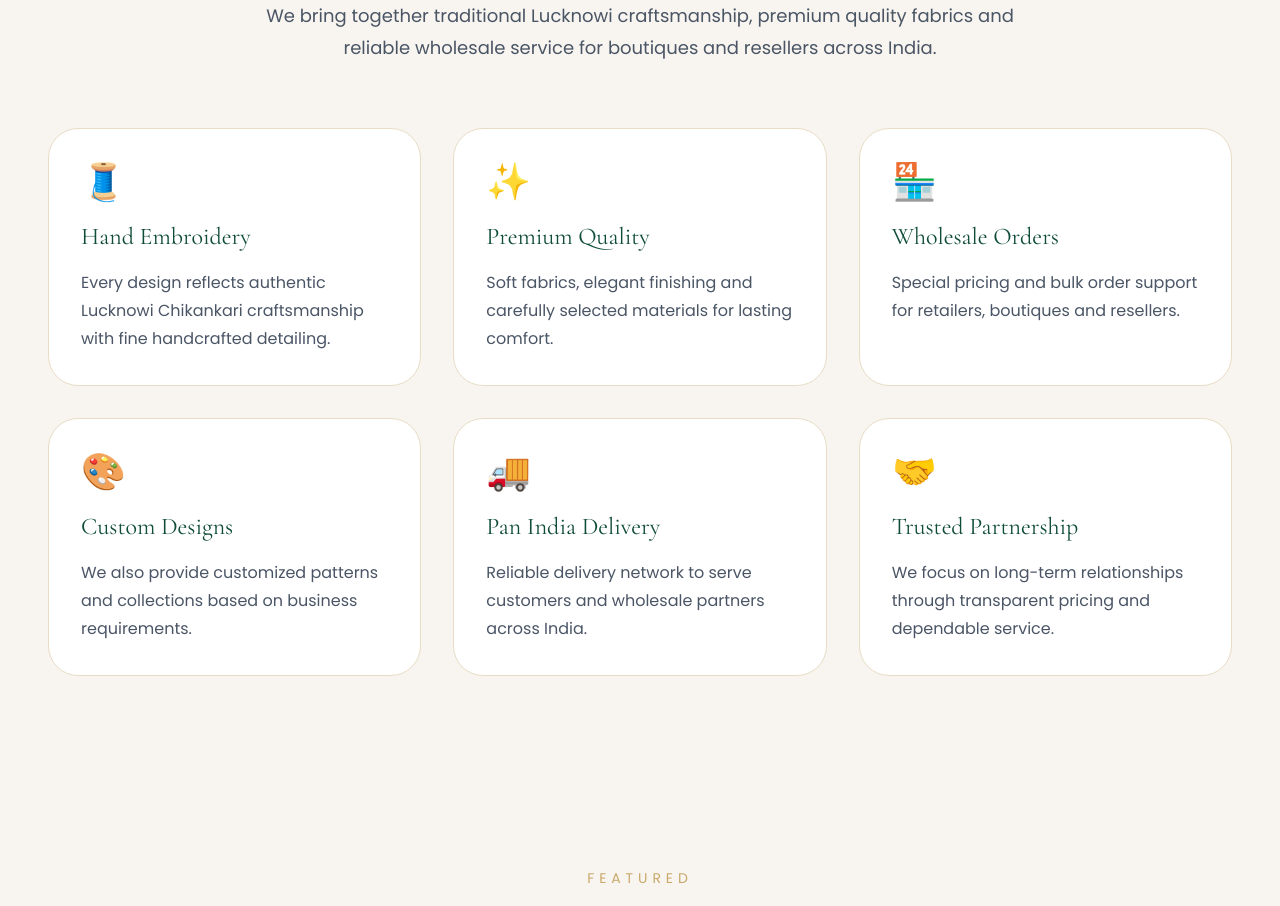
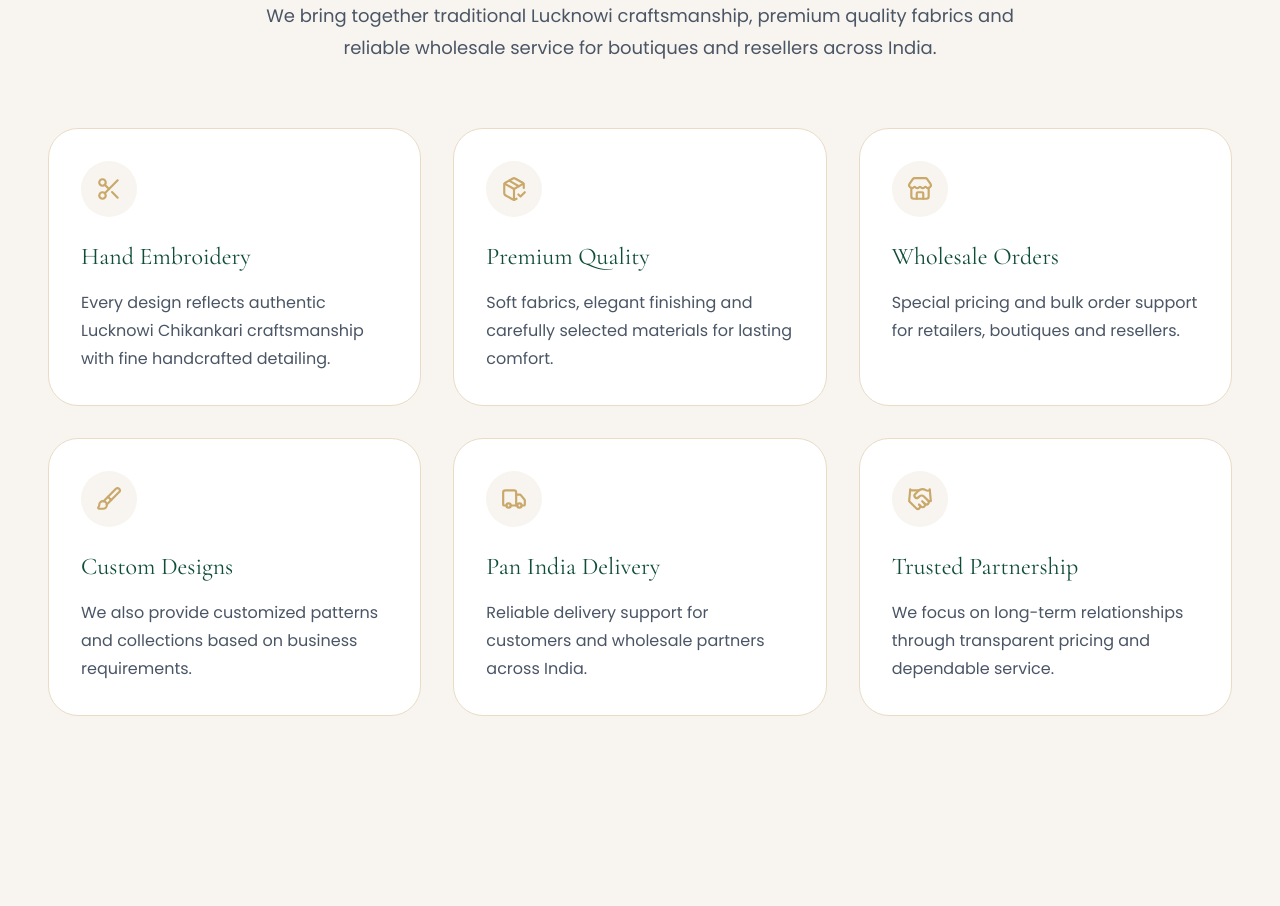
Before and after one commit to knight110599/mf-chikankari-showcase, a React (Vite) app: page / in a window 1280 px wide. Shown: the part 3240-4146 px from the top of the page. Built offline with nearby package versions, Linux system fonts and the light colour scheme.

Commit message:
Polish Why Choose section

```diff
--- a/src/components/ui/FeatureCard.tsx
+++ b/src/components/ui/FeatureCard.tsx
@@ -1,5 +1,7 @@
+import { ReactNode } from "react";
+
 type FeatureCardProps = {
-  icon: string;
+  icon: ReactNode;
   title: string;
   description: string;
 };
@@ -10,8 +12,10 @@ function FeatureCard({
   description,
 }: FeatureCardProps) {
   return (
-    <div className="rounded-[30px] border border-[#E8DCC5] bg-white p-8 transition-all duration-300 hover:-translate-y-2 hover:shadow-xl">
-      <div className="mb-5 text-4xl">{icon}</div>
+    <div className="group flex h-full flex-col rounded-[30px] border border-[#E8DCC5] bg-white p-8 transition-all duration-300 hover:-translate-y-2 hover:shadow-xl">
+      <div className="mb-6 flex h-14 w-14 items-center justify-center rounded-full bg-[#F8F5F0] text-[#C9A86A] transition group-hover:bg-[#0F4C3A] group-hover:text-white">
+        {icon}
+      </div>
 
       <h3
         className="text-2xl text-[#0F4C3A]"
@@ -21,7 +25,7 @@ function FeatureCard({
       </h3>
 
       <p
-        className="mt-4 leading-7 text-gray-600"
+        className="mt-4 flex-1 leading-7 text-gray-600"
         style={{ fontFamily: "Poppins" }}
       >
         {description}
--- a/src/sections/WhyChoose.tsx
+++ b/src/sections/WhyChoose.tsx
@@ -1,11 +1,58 @@
+import {
+  Brush,
+  Handshake,
+  PackageCheck,
+  Scissors,
+  Store,
+  Truck,
+} from "lucide-react";
 import SectionTitle from "../components/ui/SectionTitle";
 import FeatureCard from "../components/ui/FeatureCard";
+
+const features = [
+  {
+    icon: <Scissors size={26} />,
+    title: "Hand Embroidery",
+    description:
+      "Every design reflects authentic Lucknowi Chikankari craftsmanship with fine handcrafted detailing.",
+  },
+  {
+    icon: <PackageCheck size={26} />,
+    title: "Premium Quality",
+    description:
+      "Soft fabrics, elegant finishing and carefully selected materials for lasting comfort.",
+  },
+  {
+    icon: <Store size={26} />,
+    title: "Wholesale Orders",
+    description:
+      "Special pricing and bulk order support for retailers, boutiques and resellers.",
+  },
+  {
+    icon: <Brush size={26} />,
+    title: "Custom Designs",
+    description:
+      "We also provide customized patterns and collections based on business requirements.",
+  },
+  {
+    icon: <Truck size={26} />,
+    title: "Pan India Delivery",
+    description:
+      "Reliable delivery support for customers and wholesale partners across India.",
+  },
+  {
+    icon: <Handshake size={26} />,
+    title: "Trusted Partnership",
+    description:
+      "We focus on long-term relationships through transparent pricing and dependable service.",
+  },
+];
 
 function WhyChoose() {
   return (
     <section
       id="why-us"
-      className="mx-auto max-w-7xl px-8 py-24 lg:px-12"
+      className="mx-auto max-w-7xl px-5 py-16 sm:px-8 md:py-20 lg:px-12 lg:py-24"
     >
       <SectionTitle
         subtitle="Why Choose Us"
@@ -13,42 +60,15 @@ function WhyChoose() {
         description="We bring together traditional Lucknowi craftsmanship, premium quality fabrics and reliable wholesale service for boutiques and resellers across India."
       />
 
-      <div className="mt-16 grid gap-8 md:grid-cols-2 lg:grid-cols-3">
-        <FeatureCard
-          icon="🧵"
-          title="Hand Embroidery"
-          description="Every design reflects authentic Lucknowi Chikankari craftsmanship with fine handcrafted detailing."
-        />
-
-        <FeatureCard
-          icon="✨"
-          title="Premium Quality"
-          description="Soft fabrics, elegant finishing and carefully selected materials for lasting comfort."
-        />
-
-        <FeatureCard
-          icon="🏪"
-          title="Wholesale Orders"
-          description="Special pricing and bulk order support for retailers, boutiques and resellers."
-        />
-
-        <FeatureCard
-          icon="🎨"
-          title="Custom Designs"
-          description="We also provide customized patterns and collections based on business requirements."
-        />
-
-        <FeatureCard
-          icon="🚚"
-          title="Pan India Delivery"
-          description="Reliable delivery network to serve customers and wholesale partners across India."
-        />
-
-        <FeatureCard
-          icon="🤝"
-          title="Trusted Partnership"
-          description="We focus on long-term relationships through transparent pricing and dependable service."
-        />
+      <div className="mt-10 grid items-stretch gap-5 sm:mt-12 md:grid-cols-2 md:gap-6 lg:mt-14 lg:grid-cols-3 lg:gap-8">
+        {features.map((feature) => (
+          <FeatureCard
+            key={feature.title}
+            icon={feature.icon}
+            title={feature.title}
+            description={feature.description}
+          />
+        ))}
       </div>
     </section>
   );
```
